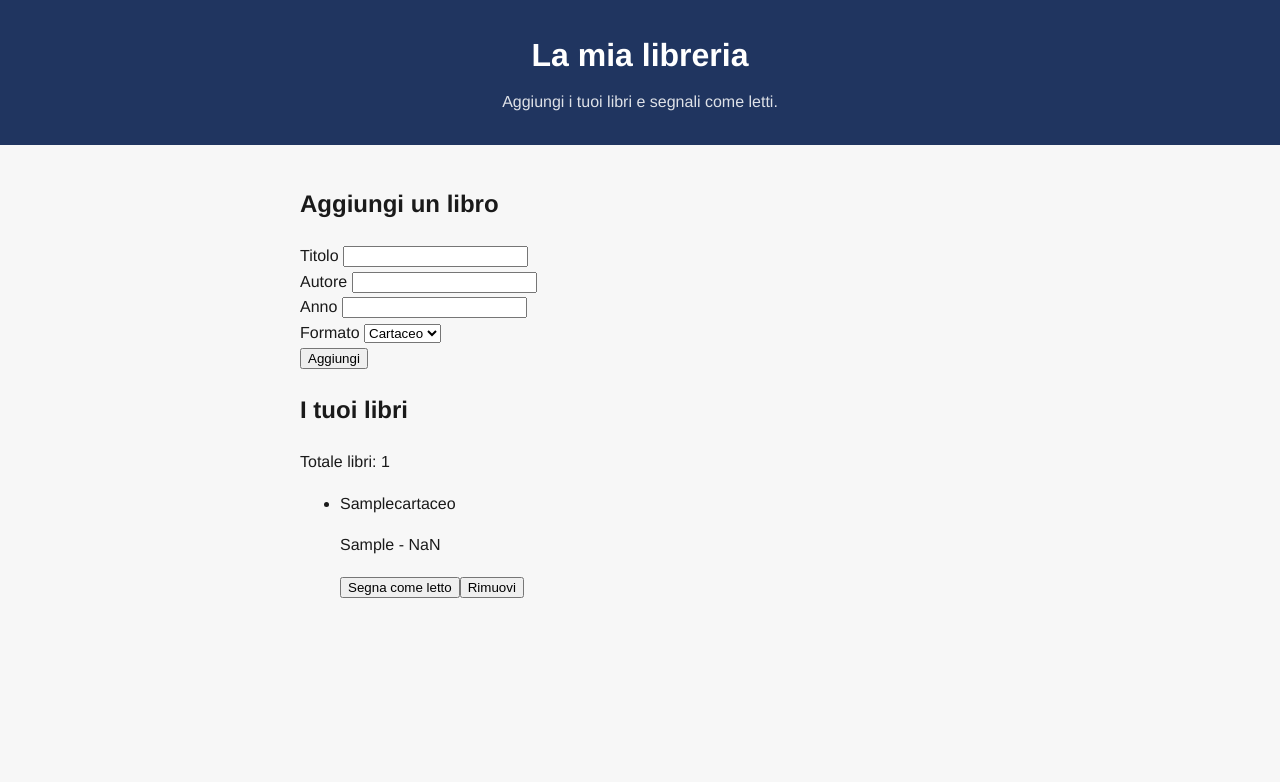
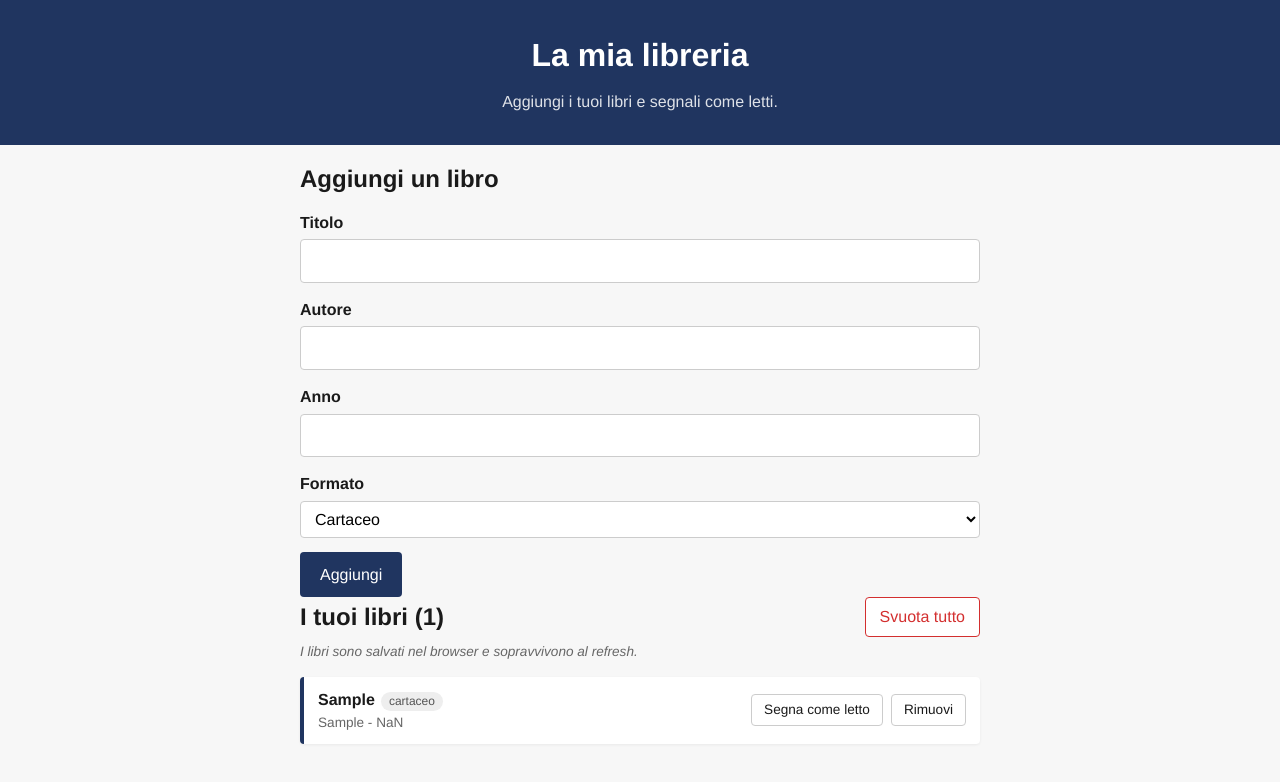
Before and after one commit to manuelb2379/S7-L1-Libreria-OOP-, a plain HTML site: page index.html in a window 1280 px wide. Both pictures are taken after typing "Sample", "Sample", "Sample" into the empty fields and a click on the button "Aggiungi". Drawn offline with Linux system fonts and the light colour scheme.

Commit message:
v3.1 modifica a html, css implementato, js: local storage e aggiunta bottone svuota tutto

```diff
--- a/assets/css/style.css
+++ b/assets/css/style.css
@@ -1,8 +1,9 @@
 /* Mini-libreria — Settimana VII Giorno I
    Stile minimal: il focus è sulla logica JS, non sul layout. */
 
-
-* { box-sizing: border-box; }
+* {
+  box-sizing: border-box;
+}
 
 body {
   margin: 0;
@@ -26,8 +27,184 @@ body {
   text-align: center;
 }
 
-.site-header h1 { margin: 0 0 8px; }
-.site-header p  { margin: 0; opacity: 0.85; }
-
+.site-header h1 {
+  margin: 0 0 8px;
+}
+.site-header p {
+  margin: 0;
+  opacity: 0.85;
+}
 
 /* Aggiungi qui le tue regole per form, lista libri, bottoni, ecc. */
+
+.form-section h2,
+.lista-section h2 {
+  margin: 0 0 16px;
+  font-size: 1.5rem;
+  line-height: 1.2;
+}
+
+.campo {
+  margin-bottom: 14px;
+}
+
+.campo label {
+  display: block;
+  font-weight: 700;
+  margin-bottom: 4px;
+}
+
+.campo input,
+.campo select {
+  width: 100%;
+  padding: 8px 10px;
+  font: inherit;
+  background: #fff;
+  border: 1px solid #ccc;
+  border-radius: 4px;
+}
+
+.campo input:focus,
+.campo select:focus {
+  outline: 2px solid hsl(220, 50%, 55%);
+  outline-offset: 0;
+}
+
+/* Il campo nascosto deve sparire davvero (display sovrascriverebbe hidden) */
+[hidden] {
+  display: none !important;
+}
+
+.btn-primary {
+  background: hsl(220, 50%, 25%);
+  color: white;
+  border: none;
+  border-radius: 4px;
+  padding: 10px 20px;
+  font: inherit;
+  cursor: pointer;
+}
+
+.btn-primary:hover {
+  background: hsl(220, 50%, 32%);
+}
+
+/* lista libri */
+
+.lista-header {
+  display: flex;
+  justify-content: space-between;
+  align-items: center;
+  margin-bottom: 4px;
+}
+
+.lista-header h2 {
+  margin: 0;
+}
+
+.btn-svuota {
+  background: white;
+  color: #d32f2f;
+  border: 1px solid #d32f2f;
+  border-radius: 4px;
+  padding: 6px 14px;
+  font: inherit;
+  cursor: pointer;
+}
+
+.btn-svuota:hover {
+  background: #d32f2f;
+  color: #fff;
+}
+
+.info-storage {
+  margin: 0 0 14px;
+  font-size: 0.85rem;
+  font-style: italic;
+  color: #666;
+}
+
+#lista-libri {
+  list-style: none;
+  margin: 0;
+  padding: 0;
+}
+
+#lista-libri li {
+  display: flex;
+  justify-content: space-between;
+  align-items: center;
+  gap: 12px;
+  background: #fff;
+  border-left: 4px solid hsl(220, 50%, 25%);
+  border-radius: 4px;
+  box-shadow: 0 1px 3px rgba(0, 0, 0, 0.06);
+  padding: 10px 14px;
+  margin-bottom: 10px;
+}
+
+#lista-libri li.letto {
+  border-left-color: #6aaa7c;
+  background: #fafafa;
+}
+
+.info > span:first-child {
+  font-weight: 700;
+}
+
+#lista-libri li.letto .info > span:first-child {
+  color: #888;
+}
+
+.badge {
+  display: inline-block;
+  margin-left: 6px;
+  padding: 0 8px;
+  font-size: 0.75rem;
+  font-weight: 400;
+  color: #555;
+  background: #eee;
+  border-radius: 999px;
+}
+
+.meta {
+  margin: 0;
+  font-size: 0.85rem;
+  color: #666;
+}
+
+.azioni {
+  display: flex;
+  align-items: center;
+  gap: 8px;
+  flex-shrink: 0;
+}
+
+#lista-libri li.letto .azioni {
+  color: #4a9a63;
+  font-weight: 700;
+}
+
+.azioni button {
+  background: #fff;
+  color: #1a1a1a;
+  border: 1px solid #ccc;
+  border-radius: 4px;
+  padding: 4px 12px;
+  font: inherit;
+  font-size: 0.85rem;
+  font-weight: 400;
+  cursor: pointer;
+}
+
+.azioni button:hover {
+  background: #f0f0f0;
+}
+
+/* Su schermi stretti i bottoni vanno sotto */
+@media (max-width: 520px) {
+  #lista-libri li {
+    flex-direction: column;
+    align-items: flex-start;
+  }
+}
--- a/assets/js/script.js
+++ b/assets/js/script.js
@@ -1,13 +1,3 @@
-// Mini-libreria — Settimana VII Giorno I
-//
-// Devi fare 4 cose:
-// 1. Definire una classe Libro (titolo, autore, anno, letto)
-// 2. Definire una classe LibroDigitale che estende Libro (aggiunge formato, dimensioneMb)
-// 3. Aggiungere un listener al form che crea una nuova istanza e la aggiunge all'array
-// 4. Renderizzare la lista nel <ul id="lista-libri"> via innerHTML
-//
-// Bonus: bottone "Segna come letto" su ogni elemento, gestito con event delegation.
-
 
 // === Classi ===
 class Libro {
@@ -28,6 +18,11 @@ class Libro {
     formato() {
         return 'cartaceo';
     }
+
+    static fromJSON(d) {
+        return Object.assign(new this(d.titolo, d.autore, d.anno), d);
+    }
+
 };
 
 class LibroDigitale extends Libro {
@@ -40,18 +35,44 @@ class LibroDigitale extends Libro {
     formato() {
         return `digitale (${this.dimensioneMb} MB)`;
     }
+
+    static fromJSON(d) {
+        return Object.assign(new this(d.titolo, d.autore, d.anno, d.dimensioneMb), d);
+    }
+}
+
+//====== Local Storage =======
+
+const STORAGE_KEY = 'libri';
+
+function salvaLibri() {
+    localStorage.setItem(STORAGE_KEY, JSON.stringify(libri));
+}
+
+function caricaLibri() {
+    try {
+        return JSON.parse(localStorage.getItem(STORAGE_KEY) ?? '[]')
+            .map((d) => d.dimensioneMb !== undefined
+                ? LibroDigitale.fromJSON(d)
+                : Libro.fromJSON(d));
+    } catch (err) {
+        console.error('Dati in localStorage non validi:', err);
+        return [];
+    }
 }
 
 
 // === Stato (array di libri) ===
 
-let libri = [];
+let libri = caricaLibri();
 
 const listaLibri = document.querySelector('#lista-libri');
 const contatore = document.querySelector('#contatore');
 const form = document.querySelector('#aggiungi-libro');
 const selectFormato = document.querySelector('#formato');
 const campoDimensione = document.querySelector('#campo-dimensione');
+
+const svuotaTutto = document.querySelector("#svuota-tutto")
 
 // === Render ===
 
@@ -142,6 +163,7 @@ form.addEventListener('submit', (e) => {
     }
 
     libri.push(nuovo);
+    salvaLibri();
     renderLibri();
 
     e.target.reset();
@@ -157,7 +179,6 @@ listaLibri.addEventListener("click", (e) => {
     if (!bottone) return;
 
     const id = bottone.closest("li").dataset.id;
-
     const azione = bottone.dataset.azione;
 
     if (azione === "leggi") {
@@ -166,6 +187,18 @@ listaLibri.addEventListener("click", (e) => {
     } else if (azione === "rimuovi") {
         libri = libri.filter((l) => l.id !== id);
     }
+
+    salvaLibri();
     renderLibri();
 
 });
+
+
+svuotaTutto.addEventListener("click", () => {
+    if(confirm('Sei sicuro di voler cancellare tutto il contenuto?'))
+    libri = [];
+    localStorage.removeItem(STORAGE_KEY);
+    renderLibri();
+});
+
+renderLibri();
--- a/index.html
+++ b/index.html
@@ -58,8 +58,13 @@
 
     <section class="lista-section">
 
-      <h2>I tuoi libri</h2>
-      <p>Totale libri: <span id="contatore">0</span></p>
+      <div class="lista-header">
+        <h2>I tuoi libri (<span id="contatore">0</span>)</h2>
+        <button id="svuota-tutto" class="btn-svuota">Svuota tutto</button>
+      </div>
+
+      <p class="info-storage">I libri sono salvati nel browser e sopravvivono al refresh.</p>
+
       <ul id="lista-libri">
         <!-- popolato da JavaScript -->
       </ul>
```
